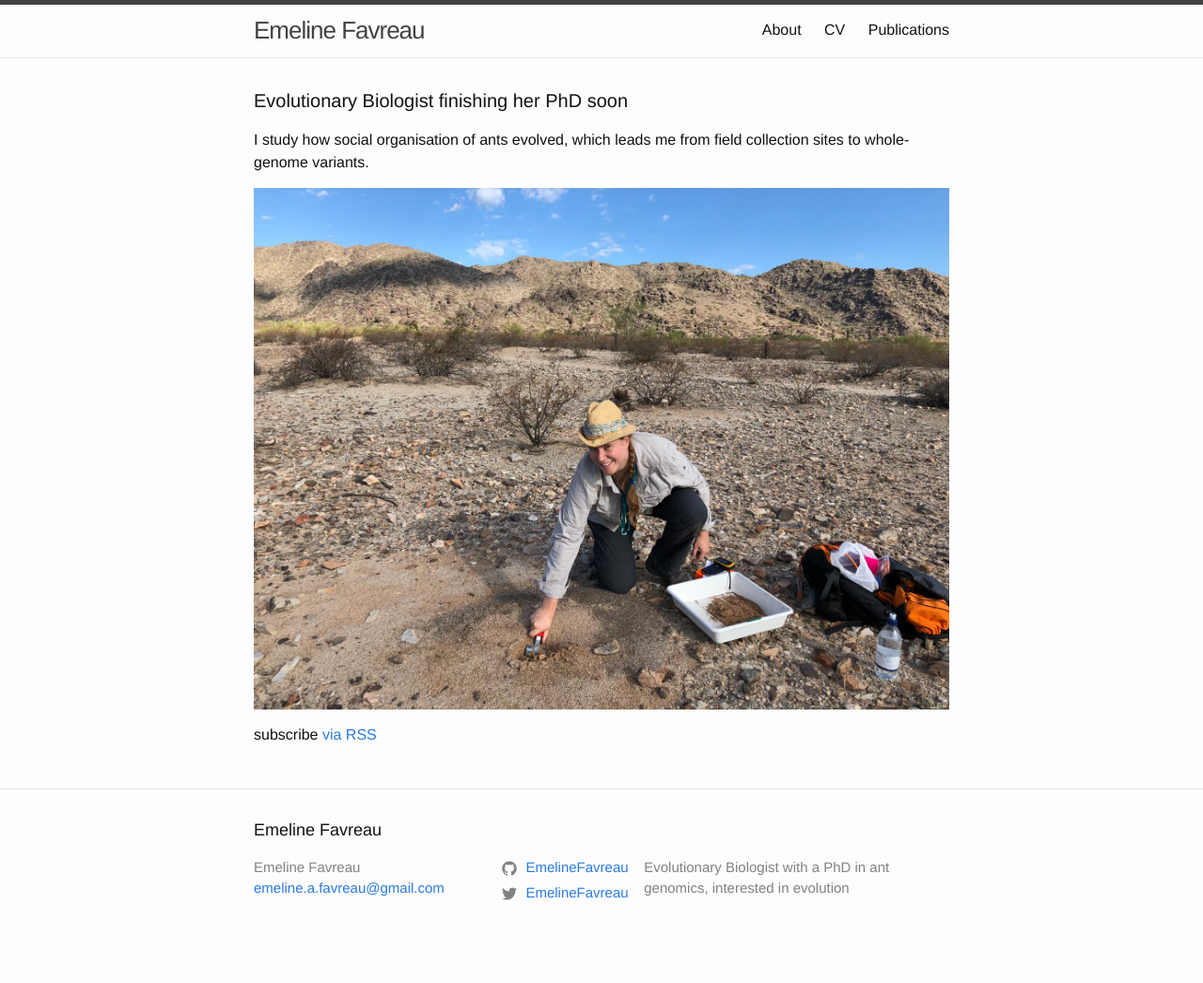
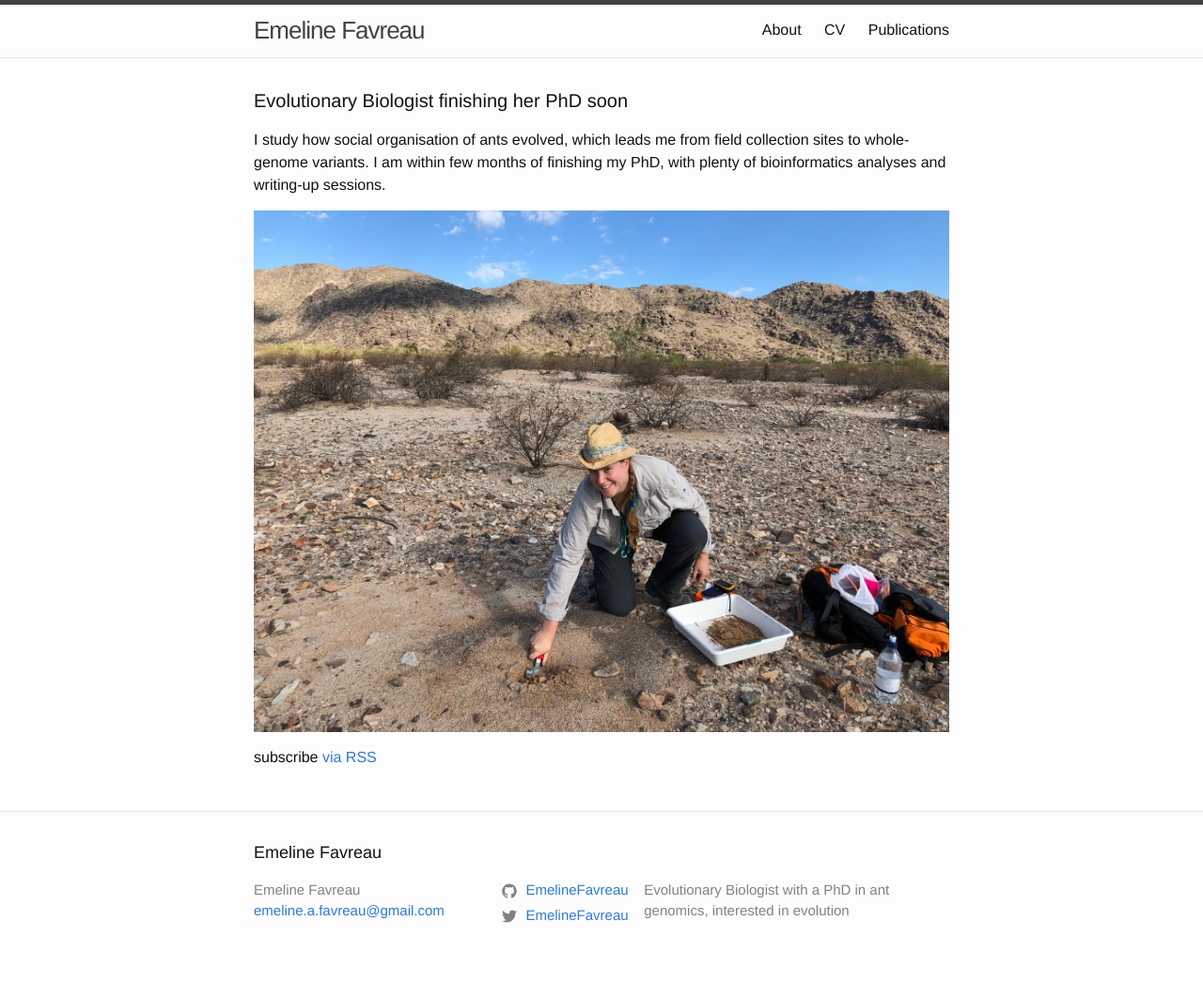
Before and after one commit to EmelineFavreau/EmelineFavreau.github.io, a Jekyll site: the page built from index.md, in a window 1280 px wide. Shown: the whole page at 94% size. Built offline with Jekyll 4.4.1, drawn with Linux system fonts in a browser that asks for light colours; before the commit the page ends 1022 px from its top, so only the background shows below that.

Commit message:
add keyword

```diff
--- a/index.md
+++ b/index.md
@@ -4,6 +4,6 @@
 # See: https://jekyllrb.com/docs/themes/#overriding-theme-defaults
 layout: home
 ---
-I study how social organisation of ants evolved, which leads me from field collection sites to whole-genome variants.
+I study how social organisation of ants evolved, which leads me from field collection sites to whole-genome variants. I am within few months of finishing my PhD, with plenty of bioinformatics analyses and writing-up sessions.
 
 ![sampling ants in Arizona desert](assets/2018-09-25-south-mountain-park-fieldwork.jpeg)
```
